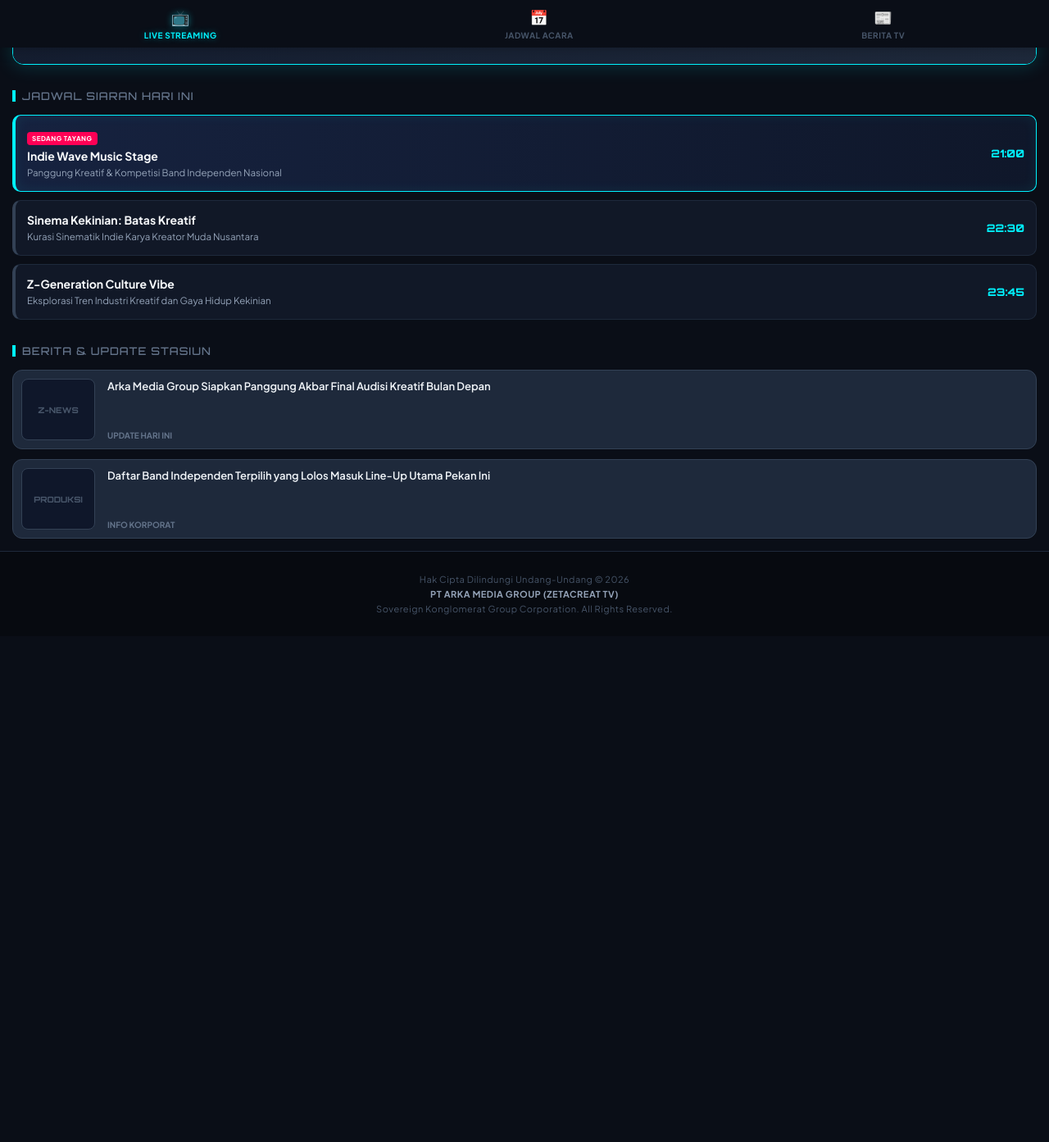
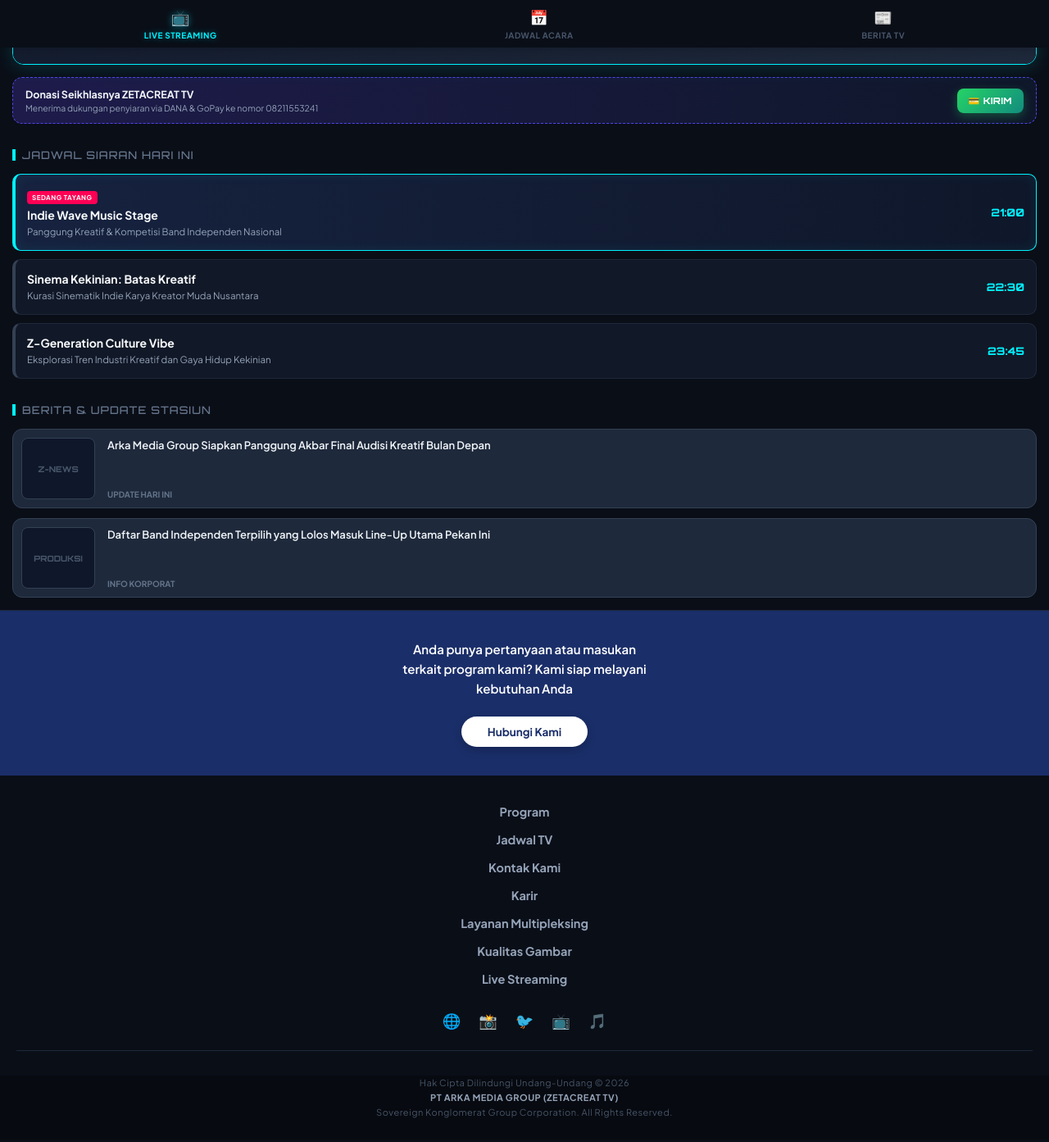
Before and after one commit to triyuliansyah588ok/zetacreattv, a plain HTML site: page index.html in a window 1280 px wide. Shown: the part 742-2135 px from the top of the page at 82% size. Before the commit the page ends 1638 px from the top, so only its background shows below. Drawn offline with Linux system fonts and the light colour scheme.

Commit message:
Implement donation and feedback sections in HTML
Added donation and feedback modules to the layout.

```diff
--- a/index.html
+++ b/index.html
@@ -42,7 +42,6 @@
         }
         .station-branding { display: flex; align-items: center; gap: 12px; }
 
-        /* CONTAINER LOGO ANTI-PECAH/HILANG */
         .logo-container {
             position: relative;
             width: 38px;
@@ -81,6 +80,36 @@
             cursor: pointer;
         }
 
+        /* MODUL DONASI PREMIUM */
+        .donation-wrapper { padding: 0 15px 15px 15px; }
+        .donation-box {
+            background: linear-gradient(90deg, #1E1B4B, #0F172A);
+            border: 1px dashed #4F46E5;
+            border-radius: 12px;
+            padding: 12px 15px;
+            display: flex;
+            align-items: center;
+            justify-content: space-between;
+            gap: 10px;
+        }
+        .donation-text h6 { font-size: 12.5px; color: #F1F5F9; font-weight: 700; margin-bottom: 2px; }
+        .donation-text p { font-size: 10.5px; color: #94A3B8; }
+        .donation-btn {
+            background: linear-gradient(135deg, #25D366, #128C7E);
+            color: #ffffff;
+            text-decoration: none;
+            font-size: 11px;
+            font-weight: bold;
+            padding: 8px 14px;
+            border-radius: 8px;
+            font-family: 'Orbitron', sans-serif;
+            letter-spacing: 0.5px;
+            box-shadow: 0 4px 12px rgba(37, 211, 102, 0.3);
+            text-transform: uppercase;
+            white-space: nowrap;
+        }
+        .donation-btn:active { transform: scale(0.95); }
+
         /* DIGITAL INTERACTIVE SCHEDULE */
         .broadcast-schedule { padding: 15px; }
         .header-label { font-family: 'Orbitron', sans-serif; font-size: 13px; color: #64748B; text-transform: uppercase; margin-bottom: 15px; letter-spacing: 1px; display: flex; align-items: center; gap: 8px; }
@@ -111,14 +140,74 @@
         .portal-info h5 { font-size: 13px; color: #F1F5F9; line-height: 1.4; font-weight: 600; }
         .portal-meta { font-size: 10px; color: #64748B; font-weight: bold; }
 
+        /* MODUL LAYANAN ADUAN PEMIRSA (EKSKLUSIF ADAPTASI SCREENSHOT) */
+        .feedback-banner {
+            background-color: #1A2E69;
+            text-align: center;
+            padding: 35px 24px;
+            border-top: 1px solid #1E293B;
+        }
+        .feedback-banner h3 {
+            font-size: 15px;
+            color: #ffffff;
+            font-weight: 600;
+            line-height: 1.6;
+            margin-bottom: 22px;
+            max-width: 320px;
+            margin-left: auto;
+            margin-right: auto;
+        }
+        .feedback-btn {
+            display: inline-block;
+            background-color: #ffffff;
+            color: #1A2E69;
+            text-decoration: none;
+            font-weight: bold;
+            font-size: 13.5px;
+            padding: 10px 32px;
+            border-radius: 25px;
+            box-shadow: 0 4px 12px rgba(0,0,0,0.2);
+            transition: 0.2s;
+        }
+        .feedback-btn:active { transform: scale(0.95); }
+
+        /* DIREKTORI LINK BAWAH STASIUN */
+        .station-directory {
+            background-color: #0A0E17;
+            text-align: center;
+            padding: 35px 20px 5px 20px;
+        }
+        .directory-links {
+            display: flex;
+            flex-direction: column;
+            gap: 16px;
+            font-size: 14.5px;
+            font-weight: bold;
+            color: #94A3B8;
+            margin-bottom: 30px;
+        }
+        .directory-links a {
+            color: #94A3B8;
+            text-decoration: none;
+        }
+        .social-media-row {
+            display: flex;
+            justify-content: center;
+            gap: 22px;
+            font-size: 18px;
+            color: #64748B;
+            margin-bottom: 25px;
+            border-bottom: 1px solid #1E293B;
+            padding-bottom: 25px;
+        }
+
         /* FOOTER PROTEKSI HAK CIPTA */
         footer {
             background-color: #070A10;
             color: #475569;
-            padding: 25px 20px;
+            padding: 0 20px 25px 20px;
             text-align: center;
             font-size: 11px;
-            border-top: 1px solid #1E293B;
             line-height: 1.6;
             letter-spacing: 0.5px;
         }
@@ -146,11 +235,10 @@
         <div class="stream-title">PROGRAM: MEGA PRIME TIME BROADCAST</div>
     </div>
 
-    <!-- 2. HEADER BRANDING (DENGAN SISTEM LOGO MULTI-SISTEM AMAN) -->
+    <!-- 2. HEADER BRANDING -->
     <header>
         <div class="station-branding">
             <div class="logo-container">
-                <!-- Sistem Otomatis: Melacak PNG dahulu, jika error langsung ganti ke JPG lokal -->
                 <img src="1781606509965.png" id="mainLogo" onerror="this.onerror=null; this.src='zetacreatrpg.jpg';">
             </div>
             <div class="station-title">ZETACREAT TV</div>
@@ -169,7 +257,18 @@
         </div>
     </section>
 
-    <!-- 4. REALTIME DIGITAL SCHEDULE -->
+    <!-- 4. MODUL DONASI SEIKHLASNYA VIA DANA/GOPAY -->
+    <div class="donation-wrapper">
+        <div class="donation-box">
+            <div class="donation-text">
+                <h6>Donasi Seikhlasnya ZETACREAT TV</h6>
+                <p>Menerima dukungan penyiaran via DANA & GoPay ke nomor 08211553241</p>
+            </div>
+            <a href="https://wa.me/628211553241?text=Halo%20Admin%20ZETACREAT%20TV%2C%20saya%20mau%20donasi%20seikhlasnya%20ke%20nomor%20DANA%2FGoPay%20Bapak." target="_blank" class="donation-btn">💳 KIRIM</a>
+        </div>
+    </div>
+
+    <!-- 5. REALTIME DIGITAL SCHEDULE -->
     <section class="broadcast-schedule">
         <div class="header-label">JADWAL SIARAN HARI INI</div>
         <div class="schedule-list">
@@ -202,7 +301,7 @@
         </div>
     </section>
 
-    <!-- 5. PORTAL BERITA INTERNAL INTERGASI TELEVISI -->
+    <!-- 6. PORTAL BERITA INTERNAL INTERGASI TELEVISI -->
     <section class="news-portal">
         <div class="header-label">BERITA & UPDATE STASIUN</div>
         <div class="news-stack">
@@ -226,14 +325,42 @@
         </div>
     </section>
 
-    <!-- 6. FOOTER PROTEKSI LEGALITAS KORPORAT (DILINDUNGI) -->
+    <!-- 7. MODUL LAYANAN MASUKAN PEMIRSA (ADAPTASI BERDASARKAN SCREENSHOT_20260618_215316.JPG) -->
+    <section class="feedback-banner">
+        <h3>Anda punya pertanyaan atau masukan terkait program kami? Kami siap melayani kebutuhan Anda</h3>
+        <a href="https://wa.me/628211553241?text=Halo%20ZETACREAT%20TV%2C%20saya%20ingin%20memberikan%20masukan%20dan%20pertanyaan%20mengenai%20program." target="_blank" class="feedback-btn">Hubungi Kami</a>
+    </section>
+
+    <!-- 8. DIREKTORI MENU UTAMA BAWAH & IKON SOSMED (ADAPTASI SCREENSHOT) -->
+    <section class="station-directory">
+        <div class="directory-links">
+            <a href="#">Program</a>
+            <a href="#">Jadwal TV</a>
+            <a href="#">Kontak Kami</a>
+            <a href="#">Karir</a>
+            <a href="#">Layanan Multipleksing</a>
+            <a href="#">Kualitas Gambar</a>
+            <a href="#">Live Streaming</a>
+        </div>
+
+        <!-- Baris Ikon Sosial Media Premium -->
+        <div class="social-media-row">
+            <span>🌐</span> <!-- Facebook perwakilan -->
+            <span>📸</span> <!-- Instagram perwakilan -->
+            <span>🐦</span> <!-- Twitter perwakilan -->
+            <span>📺</span> <!-- YouTube perwakilan -->
+            <span>🎵</span> <!-- TikTok perwakilan -->
+        </div>
+    </section>
+
+    <!-- 9. FOOTER PROTEKSI LEGALITAS KORPORAT -->
     <footer>
         Hak Cipta Dilindungi Undang-Undang &copy; 2026<br>
         <strong>PT ARKA MEDIA GROUP (ZETACREAT TV)</strong><br>
         Sovereign Konglomerat Group Corporation. All Rights Reserved.
     </footer>
 
-    <!-- 7. CONTROLLER FOOTER INTERACTIVE DOCK -->
+    <!-- 10. CONTROLLER FOOTER INTERACTIVE DOCK -->
     <nav class="navigation-dock">
         <a href="#" class="dock-item selected">
             <span class="dock-icon">📺</span>
```
